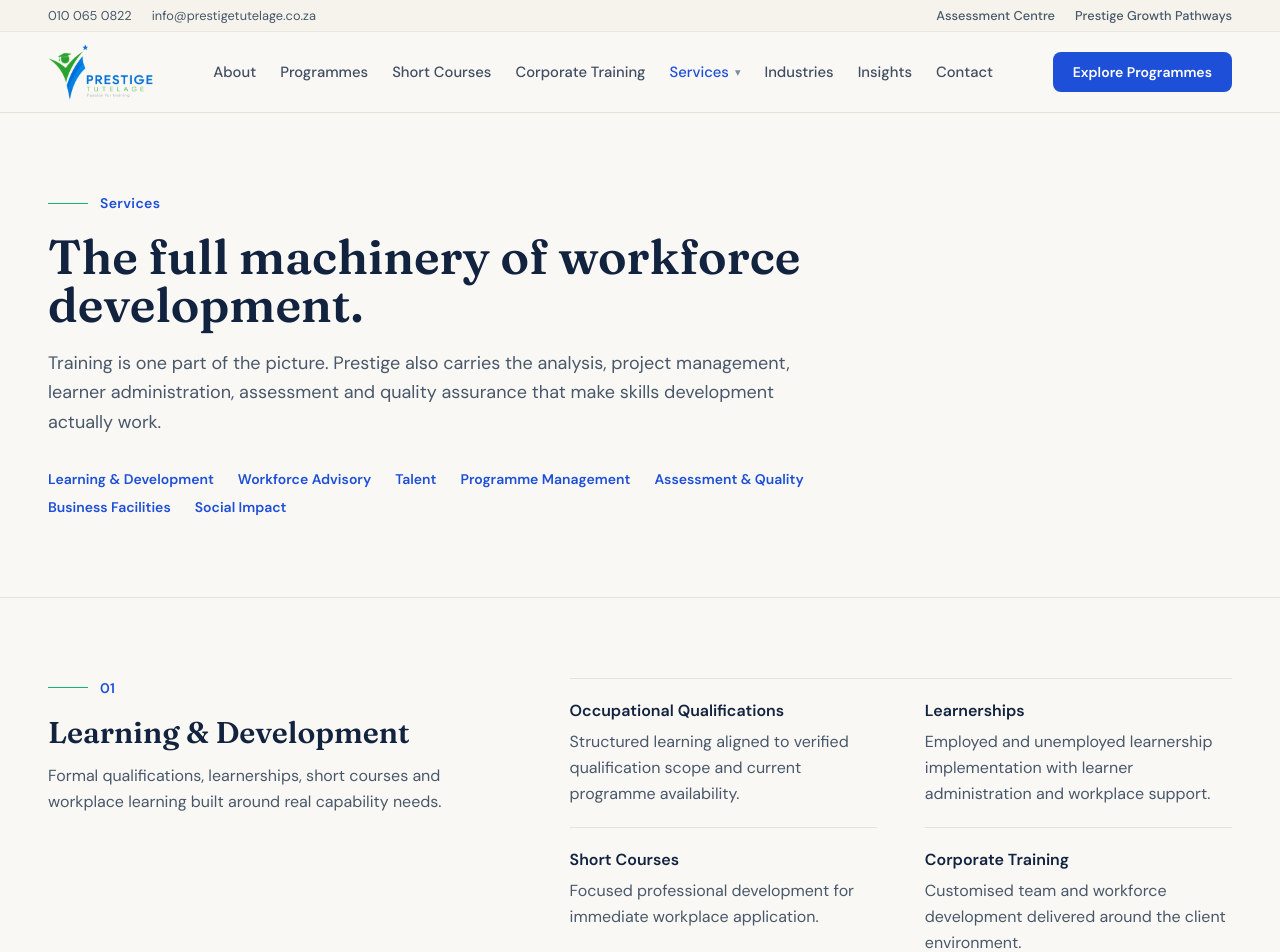
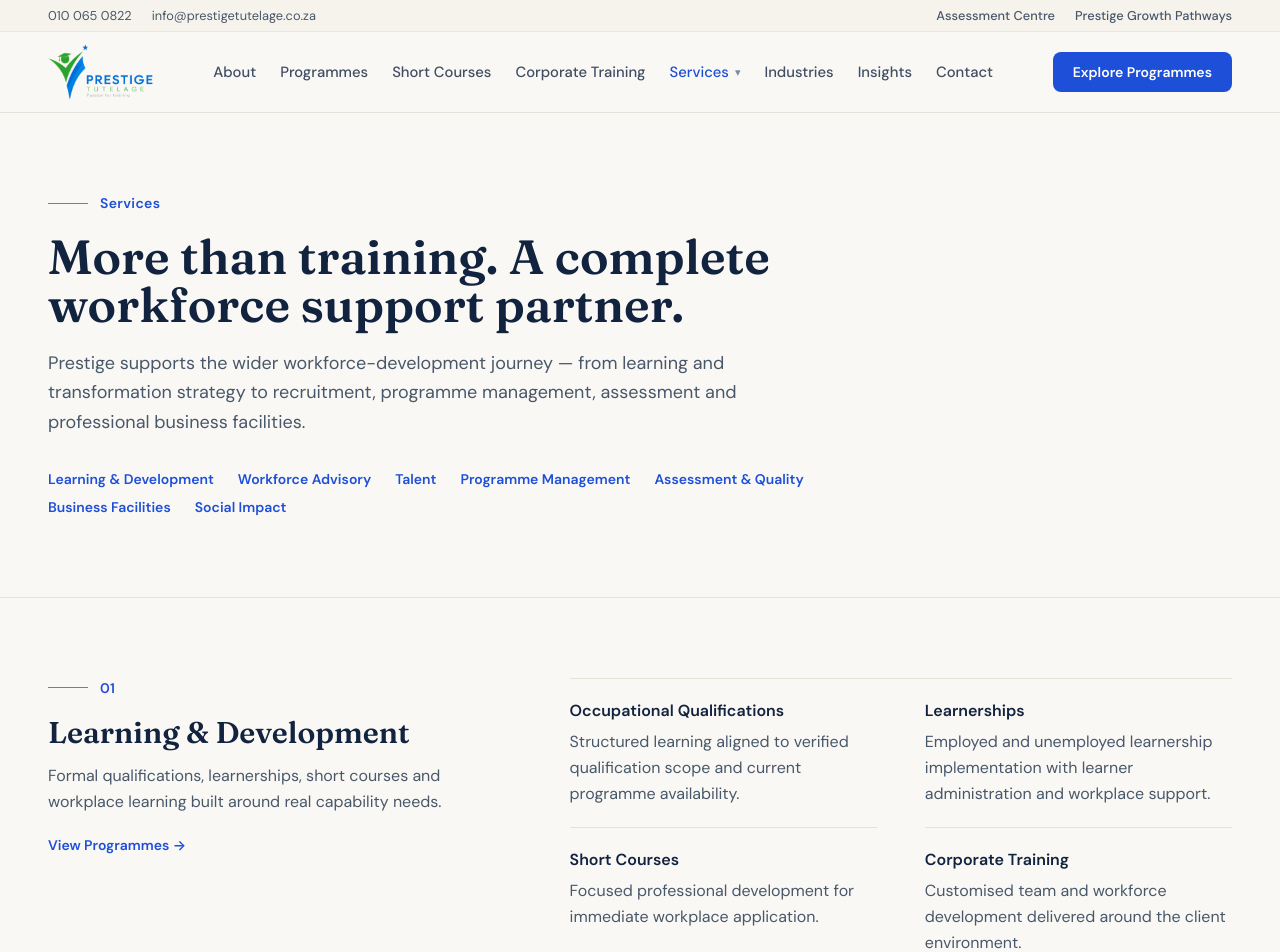
Before and after one commit to spizondi-debug/prestige-tutelage-website, a React (Vite) app: page /services in a window 1280 px wide. Shown: the top 952 px of the page. Built offline with nearby package versions, Linux system fonts and the light colour scheme.

Commit message:
Upgrade services landing page for broader offering

```diff
--- a/src/pages/Services.jsx
+++ b/src/pages/Services.jsx
@@ -1,3 +1,4 @@
+import { Link } from 'react-router-dom'
 import { usePageMeta } from '../lib/meta.js'
 import PageHeader from '../components/PageHeader.jsx'
 import CTABand from '../components/CTABand.jsx'
@@ -6,15 +7,15 @@
 export default function Services() {
   usePageMeta(
     'Services',
-    'Prestige Tutelage services across workforce strategy, training delivery, programme management, assessment and quality, social impact and skills development support.',
+    'Prestige Tutelage is a complete workforce support partner across training, skills development consulting, B-BBEE advisory, recruitment, programme management, assessment, office and training space, and social impact.',
   )
 
   return (
     <>
       <PageHeader
         eyebrow="Services"
-        title="The full machinery of workforce development."
-        lead="Training is one part of the picture. Prestige also carries the analysis, project management, learner administration, assessment and quality assurance that make skills development actually work."
+        title="More than training. A complete workforce support partner."
+        lead="Prestige supports the wider workforce-development journey — from learning and transformation strategy to recruitment, programme management, assessment and professional business facilities."
       >
         <nav className="mt-8 flex flex-wrap gap-x-6 gap-y-2" aria-label="Service groups">
           {serviceGroups.map((g) => (
@@ -46,6 +47,11 @@
                 </div>
                 <h2 className="font-display text-3xl font-semibold leading-tight text-ink">{group.title}</h2>
                 <p className="mt-3 leading-relaxed text-body">{group.lead}</p>
+                {group.to && (
+                  <Link to={group.to} className="mt-5 inline-block text-sm font-semibold text-prestige-blue hover:underline">
+                    {group.cta || 'Explore this service'} →
+                  </Link>
+                )}
               </div>
 
               <dl className="grid content-start gap-x-12 border-t border-line sm:grid-cols-2">
@@ -62,8 +68,9 @@
       ))}
 
       <CTABand
-        title="Which of these do you need?"
-        text="Most engagements combine several. Tell us the situation and we will propose the right mix — no more than you need."
+        title="Which part of the workforce journey needs attention?"
+        text="Tell us the business problem first. We will recommend the right mix of training, advisory, talent, assessment or facilities support — no more than you need."
+        primary={{ label: 'Talk to Prestige', to: '/contact' }}
         secondary={{ label: 'Corporate Training', to: '/corporate-training' }}
       />
     </>
```
